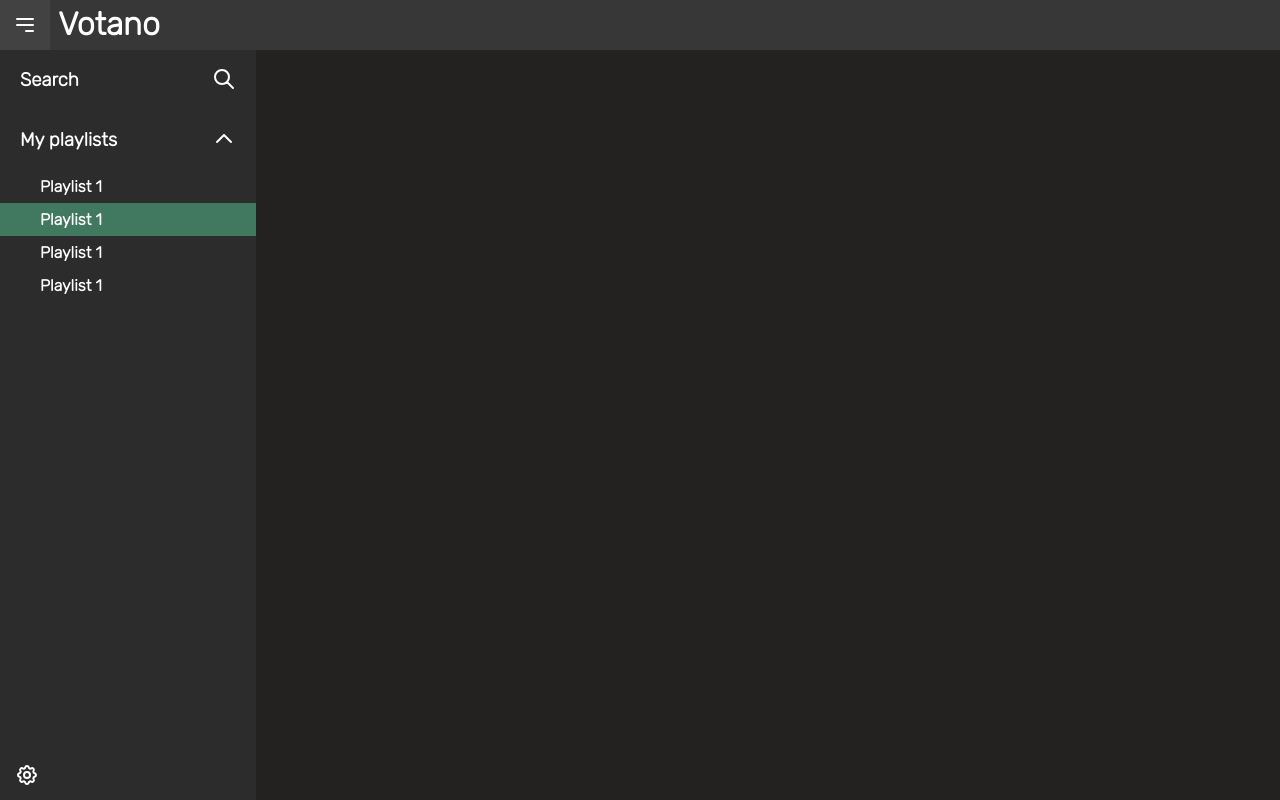
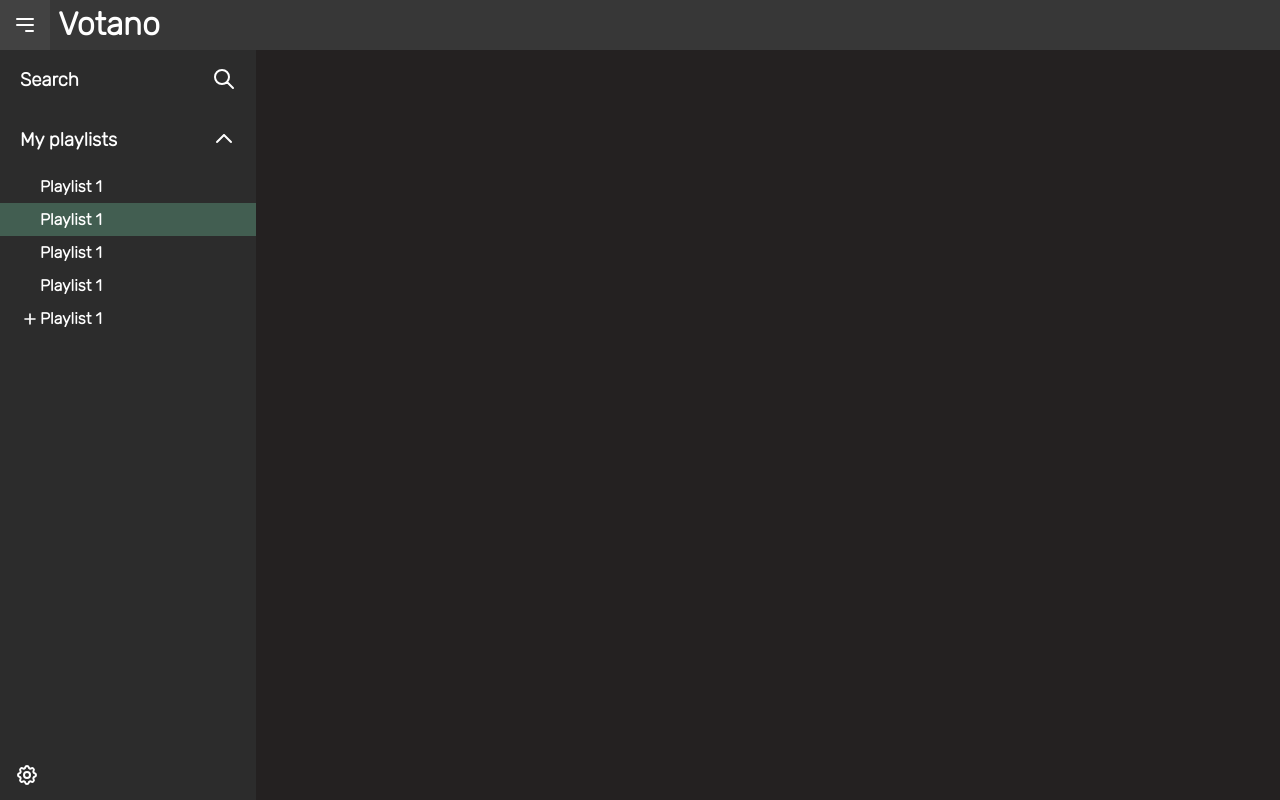
Before and after one commit to Cyclip/votano, a React (Create React App) app: page / in a window 1280 px wide. Built offline with nearby package versions, Linux system fonts and the light colour scheme.

Commit message:
Add create playlist button

```diff
--- a/src/App.css
+++ b/src/App.css
@@ -204,7 +204,7 @@
 }
 
 .playlistsContainer .playlist.active {
-    background-color: #417960;
+    background-color: #425e51;
     cursor: default;
 }
 
@@ -215,6 +215,24 @@
     box-sizing: border-box;
 }
 
+.playlistsContainer .newPlaylist {
+    margin: 0;
+    width: 100%;
+    padding: 7px 20px;
+    box-sizing: border-box;
+    display: grid;
+    grid-template-columns: 20px calc(100% - 20px);
+}
+
+.playlistsContainer .newPlaylist:hover {
+    cursor: pointer;
+    transition: 0.3s ease;
+    background-color: #383838;
+}
+
+.playlistsContainer .newPlaylist h4 {
+    margin: 0;
+}
 
 
 .settings {
--- a/src/App.js
+++ b/src/App.js
@@ -8,6 +8,7 @@ import {
     SearchIcon,
     ChevronDownIcon,
     CogIcon,
+    PlusSmIcon,
 } from '@heroicons/react/outline'
 
 class App extends Component {
@@ -69,6 +70,12 @@ class App extends Component {
                                 <div className="playlist">
                                     <h4>Playlist 1</h4>
                                 </div>
+                                <div className="newPlaylist">
+                                    <div class="center-content">
+                                        <PlusSmIcon className="icon"/>
+                                    </div>
+                                    <h4>Playlist 1</h4>
+                                </div>
                             </div>
                         </div>
 
```
